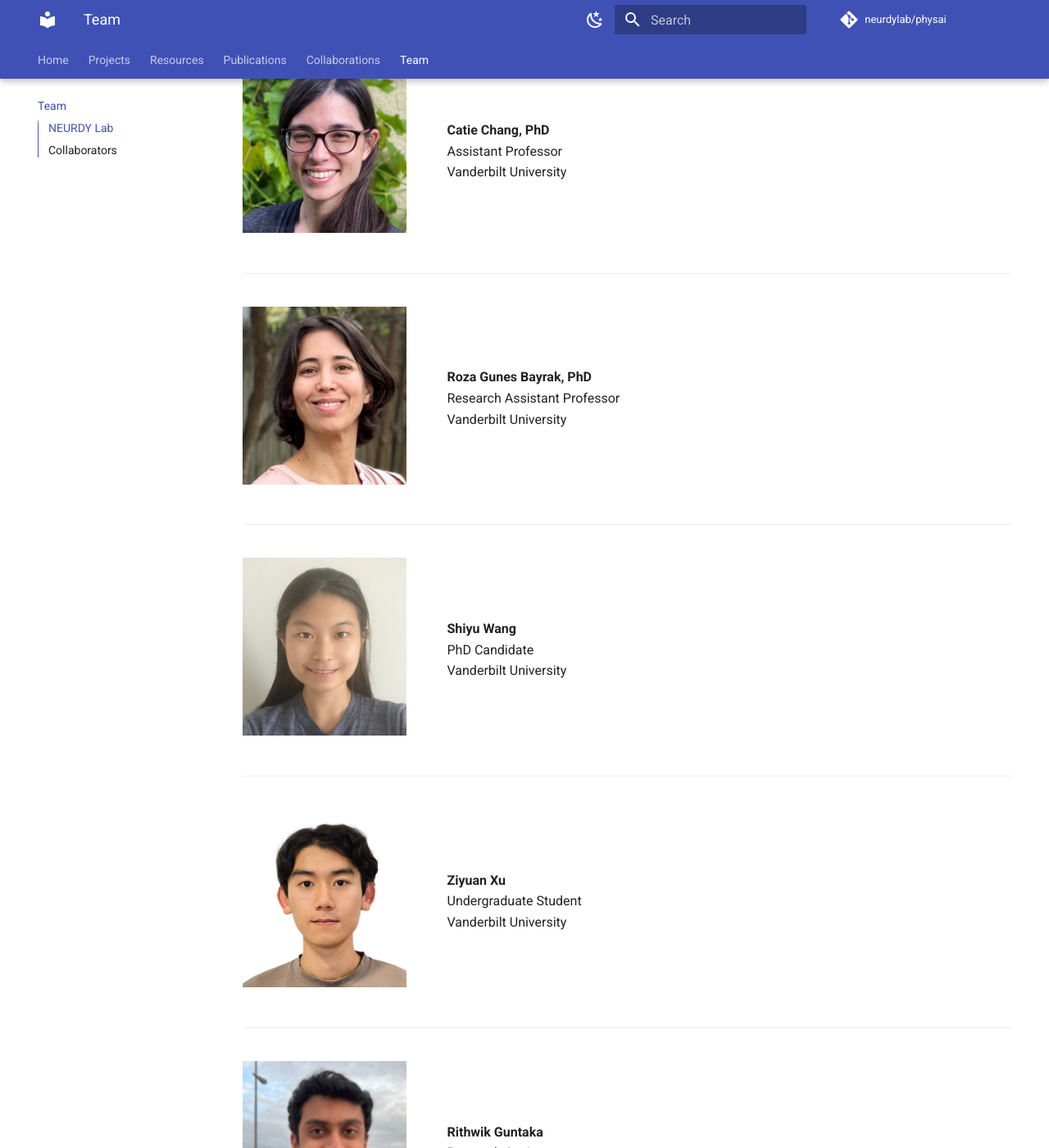
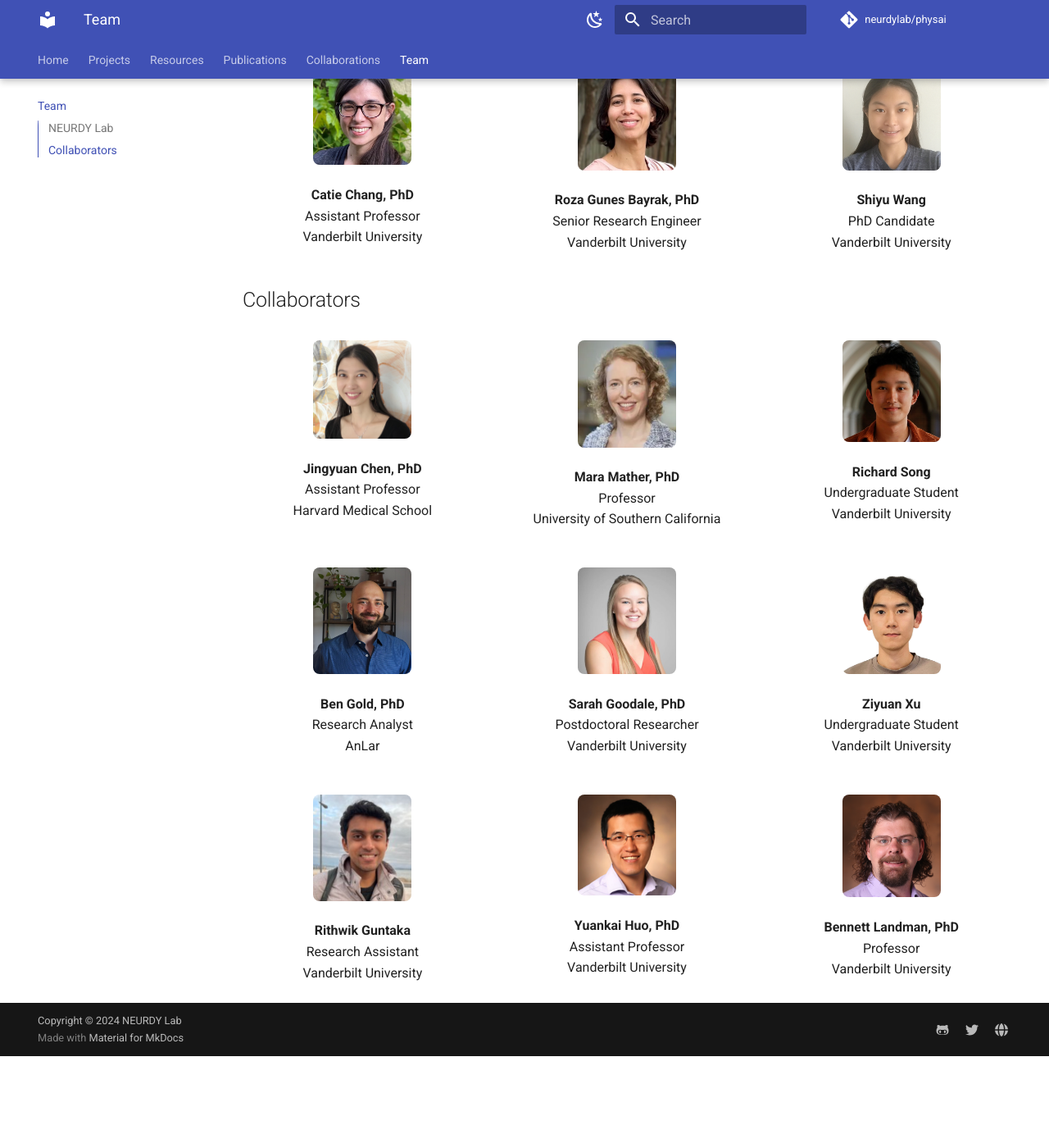
Before and after one commit to neurdylab/physai, an MkDocs documentation site: the page built from docs/team.md, in a window 1280 px wide and 1400 px high, scrolled down 217 px. Shown: the whole window at 82% size. Built offline with MkDocs 1.6.1 and Material for MkDocs 9.7.7, drawn with Linux system fonts in a browser that asks for light colours; comment, search, counter and statistics services are not loaded; after the commit the page ends 1505 px from its top, so only the background shows below that; some of the changed text lies outside the part shown.

Commit message:
updated team page

```diff
--- a/docs/team.md
+++ b/docs/team.md
@@ -1,191 +1,131 @@
 ## NEURDY Lab
 
-<div style="display: flex; align-items: center;">
+<div style="display: grid; grid-template-columns: 1fr 1fr 1fr; gap: 30px; align-items: start;">
 
-<div style="flex: 1;">
-<p align="left">
-<img src="https://github.com/neurdylab/physai/blob/main/docs/assets/team/catie.jpg?raw=true" width="200">
+<div style="text-align: center;">
+<p>
+<a href="https://engineering.vanderbilt.edu/bio/catie-chang/" target="_blank" style="text-decoration: none;">
+<img src="https://github.com/neurdylab/physai/blob/main/docs/assets/team/catie.jpg?raw=true" width="120" style="border-radius: 8px;">
+</a>
 </p>
+<strong><a href="https://engineering.vanderbilt.edu/bio/catie-chang/" target="_blank" style="text-decoration: none; color: inherit;">Catie Chang, PhD</a></strong><br>
+Assistant Professor<br>
+Vanderbilt University
 </div>
 
-<div style="flex: 3; padding-left: 20px;">
+<div style="text-align: center;">
+<p>
+<a href="https://rgbayrak.github.io/" target="_blank" style="text-decoration: none;">
+<img src="https://github.com/neurdylab/physai/blob/main/docs/assets/team/roza.jpg?raw=true" width="120" style="border-radius: 8px;">
+</a>
+</p>
+<strong><a href="https://rgbayrak.github.io/" target="_blank" style="text-decoration: none; color: inherit;">Roza Gunes Bayrak, PhD</a></strong><br>
+Senior Research Engineer<br>
+Vanderbilt University
+</div>
 
-<strong>Catie Chang, PhD</strong><br>
-Assistant Professor<br>
-Vanderbilt University<br>
-
+<div style="text-align: center;">
+<p>
+<img src="https://github.com/neurdylab/physai/blob/main/docs/assets/team/shiyu.jpg?raw=true" width="120" style="border-radius: 8px;">
+</p>
+<strong>Shiyu Wang</strong><br>
+PhD Candidate<br>
+Vanderbilt University
 </div>
 
 </div>
 
----
+## Collaborators
 
-<div style="display: flex; align-items: center;">
+<div style="display: grid; grid-template-columns: 1fr 1fr 1fr; gap: 30px; align-items: start;">
 
-<div style="flex: 1;">
-<p align="left">
-<img src="https://github.com/neurdylab/physai/blob/main/docs/assets/team/roza.jpg?raw=true" width="200">
+<div style="text-align: center;">
+<p>
+<a href="https://www.nmr.mgh.harvard.edu/user/4258043" target="_blank" style="text-decoration: none;">
+<img src="https://github.com/neurdylab/physai/blob/main/docs/assets/team/jingyuan.jpg?raw=true" width="120" style="border-radius: 8px;">
+</a>
 </p>
+<strong><a href="https://www.nmr.mgh.harvard.edu/user/4258043" target="_blank" style="text-decoration: none; color: inherit;">Jingyuan Chen, PhD</a></strong><br>
+Assistant Professor<br>
+Harvard Medical School
 </div>
 
-<div style="flex: 3; padding-left: 20px;">
-
-<strong>Roza Gunes Bayrak, PhD</strong><br>
-Research Assistant Professor<br>
-Vanderbilt University<br>
-</div></div>
-
----
-
-<div style="display: flex; align-items: center;">
-
-<div style="flex: 1;">
-<p align="left">
-<img src="https://github.com/neurdylab/physai/blob/main/docs/assets/team/shiyu.jpg?raw=true" width="200">
+<div style="text-align: center;">
+<p>
+<a href="https://gero.usc.edu/faculty/mather/" target="_blank" style="text-decoration: none;">
+<img src="https://github.com/neurdylab/physai/blob/main/docs/assets/team/mara.jpg?raw=true" width="120" style="border-radius: 8px;">
+</a>
 </p>
+<strong><a href="https://gero.usc.edu/faculty/mather/" target="_blank" style="text-decoration: none; color: inherit;">Mara Mather, PhD</a></strong><br>
+Professor<br>
+University of Southern California
 </div>
 
-<div style="flex: 3; padding-left: 20px;">
-
-<strong>Shiyu Wang</strong><br>
-PhD Candidate<br>
-Vanderbilt University<br>
-</div></div>
-
----
-
-<div style="display: flex; align-items: center;">
-
-<div style="flex: 1;">
-<p align="left">
-<img src="https://github.com/neurdylab/physai/blob/main/docs/assets/team/ziyuan.jpg?raw=true" width="200">
+<div style="text-align: center;">
+<p>
+<img src="https://github.com/neurdylab/physai/blob/main/docs/assets/team/richard.jpg?raw=true" width="120" style="border-radius: 8px;">
 </p>
+<strong>Richard Song</strong><br>
+Undergraduate Student<br>
+Vanderbilt University
 </div>
 
-<div style="flex: 3; padding-left: 20px;">
+<div style="text-align: center;">
+<p>
+<img src="https://github.com/neurdylab/physai/blob/main/docs/assets/team/ben.jpg?raw=true" width="120" style="border-radius: 8px;">
+</p>
+<strong>Ben Gold, PhD</strong><br>
+Research Analyst<br>
+AnLar
+</div>
 
+<div style="text-align: center;">
+<p>
+<img src="https://github.com/neurdylab/physai/blob/main/docs/assets/team/sarah.jpg?raw=true" width="120" style="border-radius: 8px;">
+</p>
+<strong>Sarah Goodale, PhD</strong><br>
+Postdoctoral Researcher<br>
+Vanderbilt University
+</div>
+
+<div style="text-align: center;">
+<p>
+<img src="https://github.com/neurdylab/physai/blob/main/docs/assets/team/ziyuan.jpg?raw=true" width="120" style="border-radius: 8px;">
+</p>
 <strong>Ziyuan Xu</strong><br>
 Undergraduate Student<br>
-Vanderbilt University<br>
-</div></div>
-
----
-
-<div style="display: flex; align-items: center;">
-
-<div style="flex: 1;">
-<p align="left">
-<img src="https://github.com/neurdylab/physai/blob/main/docs/assets/team/rithwik.jpg?raw=true" width="200">
-</p>
+Vanderbilt University
 </div>
 
-<div style="flex: 3; padding-left: 20px;">
-
+<div style="text-align: center;">
+<p>
+<img src="https://github.com/neurdylab/physai/blob/main/docs/assets/team/rithwik.jpg?raw=true" width="120" style="border-radius: 8px;">
+</p>
 <strong>Rithwik Guntaka</strong><br>
 Research Assistant<br>
-Vanderbilt University<br>
-</div></div>
-
----
-
-<div style="display: flex; align-items: center;">
-
-<div style="flex: 1;">
-<p align="left">
-<img src="https://github.com/neurdylab/physai/blob/main/docs/assets/team/richard.jpg?raw=true" width="200">
-</p>
+Vanderbilt University
 </div>
 
-<div style="flex: 3; padding-left: 20px;">
-
-<strong>Richard Song</strong><br>
-Undergraduate Student<br>
-Vanderbilt University<br>
-</div></div>
-
----
-
-## Collaborators
-
-<div style="display: flex; align-items: center;">
-
-<div style="flex: 1;">
-<p align="left">
-<img src="https://github.com/neurdylab/physai/blob/main/docs/assets/team/mara.jpg?raw=true" width="200">
+<div style="text-align: center;">
+<p>
+<a href="https://engineering.vanderbilt.edu/bio/yuankai-huo/" target="_blank" style="text-decoration: none;">
+<img src="https://github.com/neurdylab/physai/blob/main/docs/assets/team/yuankai.jpg?raw=true" width="120" style="border-radius: 8px;">
+</a>
 </p>
+<strong><a href="https://engineering.vanderbilt.edu/bio/yuankai-huo/" target="_blank" style="text-decoration: none; color: inherit;">Yuankai Huo, PhD</a></strong><br>
+Assistant Professor<br>
+Vanderbilt University
 </div>
 
-<div style="flex: 3; padding-left: 20px;">
-
-<strong>Mara Mather, PhD</strong><br>
+<div style="text-align: center;">
+<p>
+<a href="https://engineering.vanderbilt.edu/bio/bennett-landman/" target="_blank" style="text-decoration: none;">
+<img src="https://github.com/neurdylab/physai/blob/main/docs/assets/team/bennett.jpg?raw=true" width="120" style="border-radius: 8px;">
+</a>
+</p>
+<strong><a href="https://engineering.vanderbilt.edu/bio/bennett-landman/" target="_blank" style="text-decoration: none; color: inherit;">Bennett Landman, PhD</a></strong><br>
 Professor<br>
-University of Southern California<br>
-</div></div>
-
----
-
-<div style="display: flex; align-items: center;">
-
-<div style="flex: 1;">
-<p align="left">
-<img src="https://github.com/neurdylab/physai/blob/main/docs/assets/team/ben.jpg?raw=true" width="200">
-</p>
+Vanderbilt University
 </div>
 
-<div style="flex: 3; padding-left: 20px;">
-
-<strong>Ben Gold, PhD</strong><br>
-Research Analyst<br>
-AnLar<br>
-</div></div>
-
----
-
-<div style="display: flex; align-items: center;">
-
-<div style="flex: 1;">
-<p align="left">
-<img src="https://github.com/neurdylab/physai/blob/main/docs/assets/team/sarah.jpg?raw=true" width="200">
-</p>
 </div>
-
-<div style="flex: 3; padding-left: 20px;">
-
-<strong>Sarah Goodale, PhD</strong><br>
-Postdoctoral Researcher<br>
-Vanderbilt University<br>
-</div></div>
-
----
-
-<div style="display: flex; align-items: center;">
-
-<div style="flex: 1;">
-<p align="left">
-<img src="https://github.com/neurdylab/physai/blob/main/docs/assets/team/yuankai.jpg?raw=true" width="200">
-</p>
-</div>
-
-<div style="flex: 3; padding-left: 20px;">
-
-<strong>Yuankai Huo, PhD</strong><br>
-Assistant Professor<br>
-Vanderbilt University<br>
-</div></div>
-
----
-
-<div style="display: flex; align-items: center;">
-
-<div style="flex: 1;">
-<p align="left">
-<img src="https://github.com/neurdylab/physai/blob/main/docs/assets/team/bennett.jpg?raw=true" width="200">
-</p>
-</div>
-
-<div style="flex: 3; padding-left: 20px;">
-
-<strong>Bennett Landman, PhD</strong><br>
-Professor<br>
-Vanderbilt University<br>
-</div></div>
```
Also changed, not shown: docs/assets/team/jingyuan.jpg (added).
